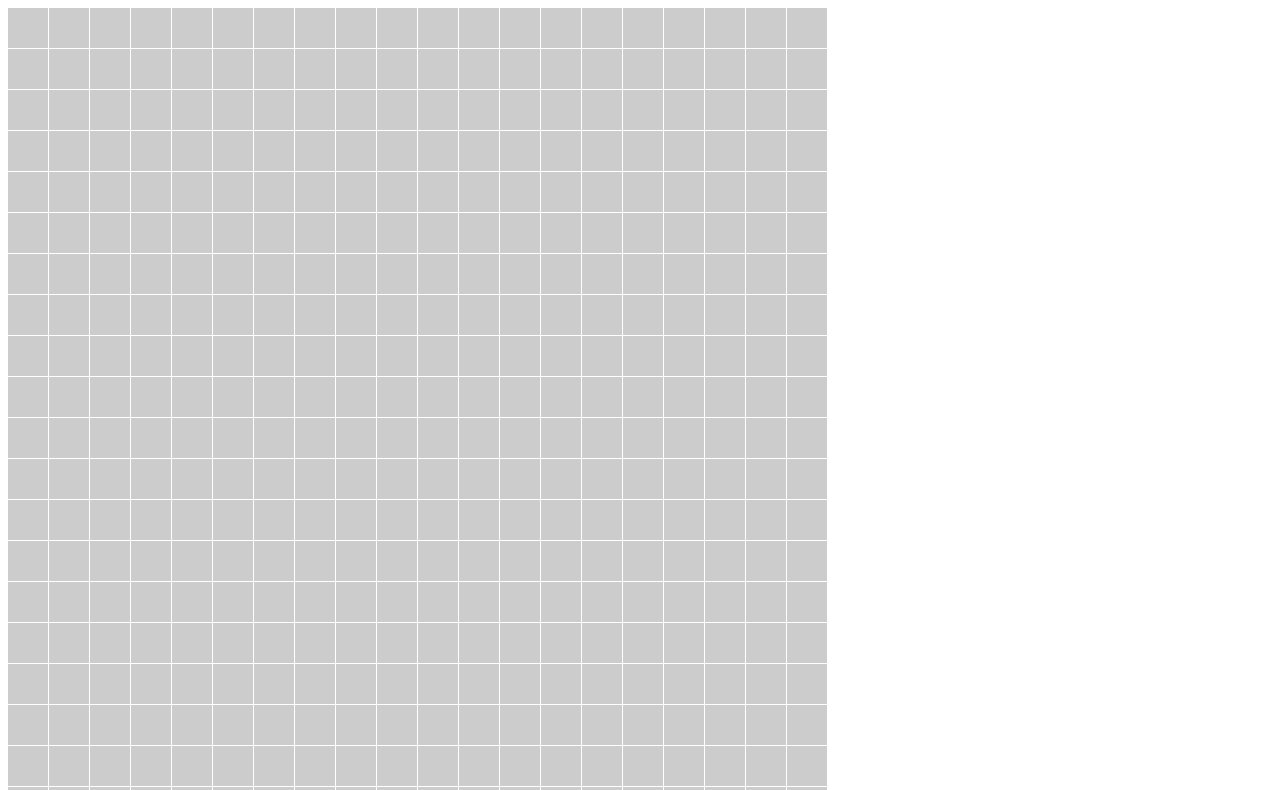
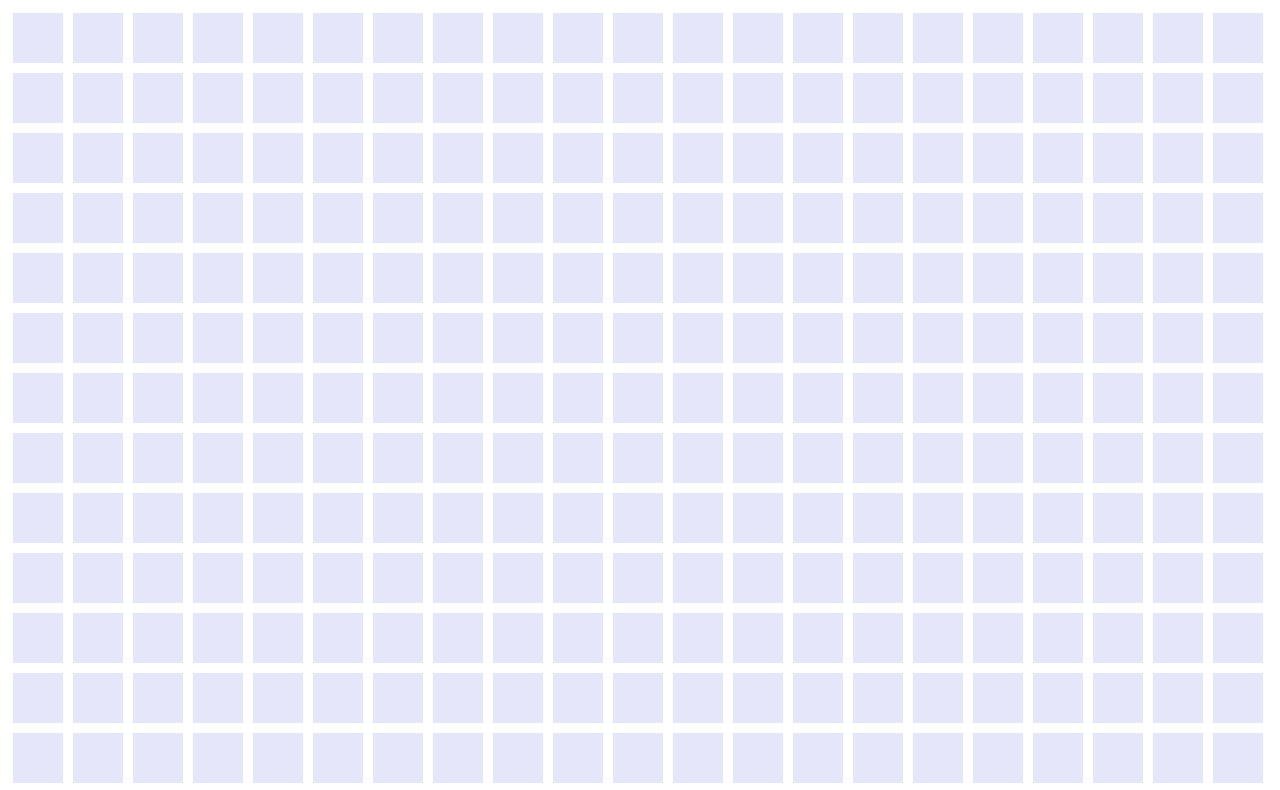
Before and after one commit to acciojob/Color-board-Harshita222, a website: page main.html in a window 1280 px wide. Shown: the top 790 px of the page. Drawn offline with Linux system fonts and the light colour scheme.

Commit message:
created a submission

```diff
--- a/main.html
+++ b/main.html
@@ -8,7 +8,8 @@
 
 <body>
 	<!-- the entire body must be written by student -->
-	  <div class="board" id="board"></div>
+	      <div class="container"></div>
+
 
     <script type="text/javascript" src="./script.js">
 </script>
--- a/script.js
+++ b/script.js
@@ -1,11 +1,24 @@
-//your JS code here. If required.
 document.addEventListener('DOMContentLoaded', function() {
-  const board = document.getElementById('board');
+    const container = document.querySelector('.container');
 
-  // Create 800 boxes
-  for (let i = 0; i < 800; i++) {
-    const box = document.createElement('div');
-    box.classList.add('box');
-    board.appendChild(box);
-  }
+    // Create 800 squares and append them to the container
+    for (let i = 0; i < 800; i++) {
+        const square = document.createElement('div');
+        square.classList.add('square');
+        container.appendChild(square);
+    }
+
+    // Add event listeners for hover effect
+    const squares = document.querySelectorAll('.square');
+    squares.forEach(square => {
+        square.addEventListener('mouseover', function() {
+            // Change background color to Coffee
+            square.style.backgroundColor = '#6F4E37';
+
+            // Revert color after 1 second
+            setTimeout(() => {
+                square.style.backgroundColor = '#E6E6FA'; // Lavender
+            }, 1000);
+        });
+    });
 });
--- a/styles.css
+++ b/styles.css
@@ -1,17 +1,12 @@
-/*  your css code here. If applicable */
-.board {
-  display: grid;
-  grid-template-columns: repeat(20, 40px); /* Adjust grid columns to fit 800 boxes */
-  gap: 1px; /* Adjust gap between boxes */
+.container {
+    display: flex;
+    flex-wrap: wrap;
 }
 
-.box {
-  width: 40px;
-  height: 40px;
-  background-color: #ccc; /* Default background color */
-  transition: background-color 0.3s; /* Smooth transition effect */
+.square {
+    width: 50px;
+    height: 50px;
+    margin: 5px;
+    background-color: #E6E6FA; /* Lavender */
+    transition: background-color 0.3s ease; /* Smooth transition */
 }
-
-.box:hover {
-  background-color: #f00; /* Change background color on hover */
-}
```
